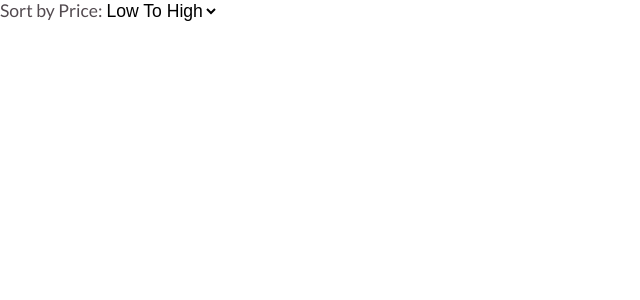
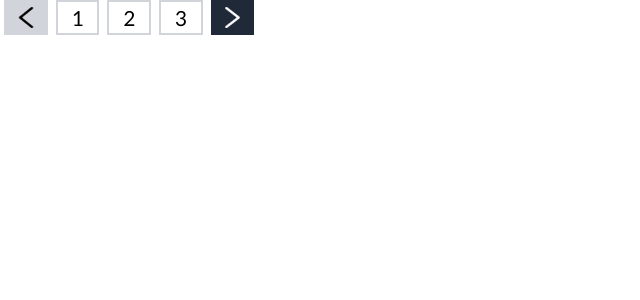
Before and after one commit to YahyaNashar22/Global-Fairy-front-end, a React (Create React App) app in the folder global-fairy/: page /home in a window 1280 px wide. Shown: the top 300 px of the page, without its empty margins (0-640 px from the left). Built offline with nearby package versions, Linux system fonts and the light colour scheme.

Commit message:
arrow section

```diff
--- /dev/null
+++ b/global-fairy/src/components/arrows/Arrows.js
@@ -0,0 +1,17 @@
+import React from 'react'
+import style from "./Arrows.module.css"
+import back from "../../assets/icons/back.png"
+import next from "../../assets/icons/next.png"
+
+export default function Arrows() {
+  return (
+    <div className={style.arrowsContainer}>
+<span className={`${style.nbSpan} ${style.back}`}><img src={back} alt="back arrow" className={style.imgSpan}/></span>
+<span className={`${style.nbSpan} ${style.nbs}`}>1</span>
+<span className={`${style.nbSpan} ${style.nbs}`}>2</span>
+<span className={`${style.nbSpan} ${style.nbs}`}>3</span>
+<span className={`${style.nbSpan} ${style.nextA}`}><img src={next} alt="next arrow"  className={style.imgSpan}/></span>
+
+    </div>
+  )
+}
--- /dev/null
+++ b/global-fairy/src/components/arrows/Arrows.module.css
@@ -0,0 +1,34 @@
+@import '../../App.css';
+
+.arrowsContainer{
+    height: 2.2em;
+    display: inline-flex;
+    width: auto;
+    justify-content: center;
+    align-items: center;
+}
+.arrowsContainer .nbSpan{
+    display: inline-flex;
+    width: 2.1em;
+    color: black;
+    font-size: 1.3em;
+    margin: 0 4px;
+    height: 100%;
+    align-items: center;
+    justify-content: center;
+}
+
+.nextA .imgSpan , .back .imgSpan{
+    width: 60%;
+    height: 60%;
+}
+.nbs{
+    border : 2px solid #D1D5DB;
+    background: white;
+}
+.back{
+    background-color: #D1D5DB ;
+}
+.nextA{
+    background-color: #1F2937;
+}
--- a/global-fairy/src/pages/Home/Home.js
+++ b/global-fairy/src/pages/Home/Home.js
@@ -2,7 +2,7 @@
 import "./Home.module.css"
 // import Numbers from "../../components/Numbers/Numbers"
 // import BrandHeader from "../../components/brandHeader/BrandHeader"
-import SortBy from "../../components/sortBy.js/SortBy";
+import Arrows from "../../components/arrows/Arrows";
 const Home = () => {
 return(
     <div>
@@ -12,8 +12,7 @@ return(
         {/* <Numbers/> */}
         {/* <ContactSection></ContactSection> */}
         {/* <ProductNbs></ProductNbs> */}
-        <SortBy></SortBy>
-
+<Arrows></Arrows>
 
     </div>
 )
```
Also changed, not shown: global-fairy/src/assets/icons/back.png (added), global-fairy/src/assets/icons/next.png (added).
